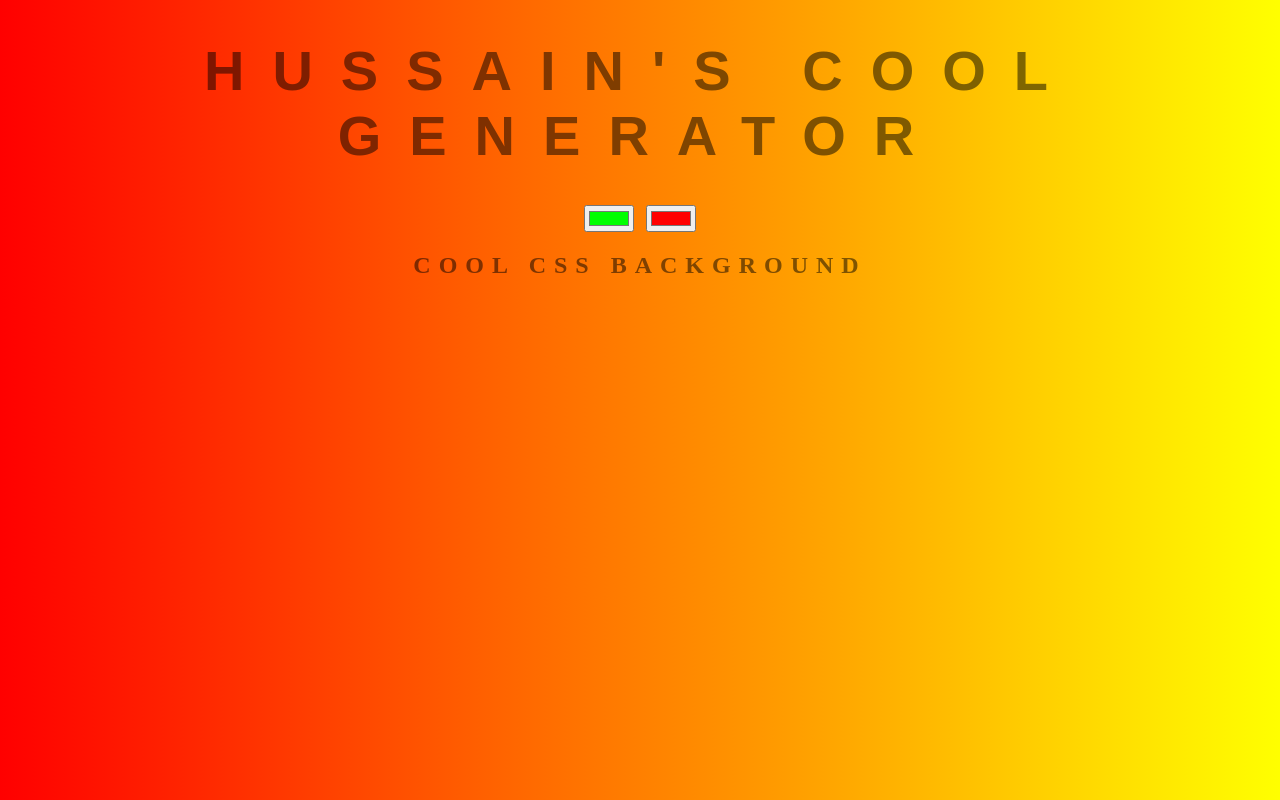
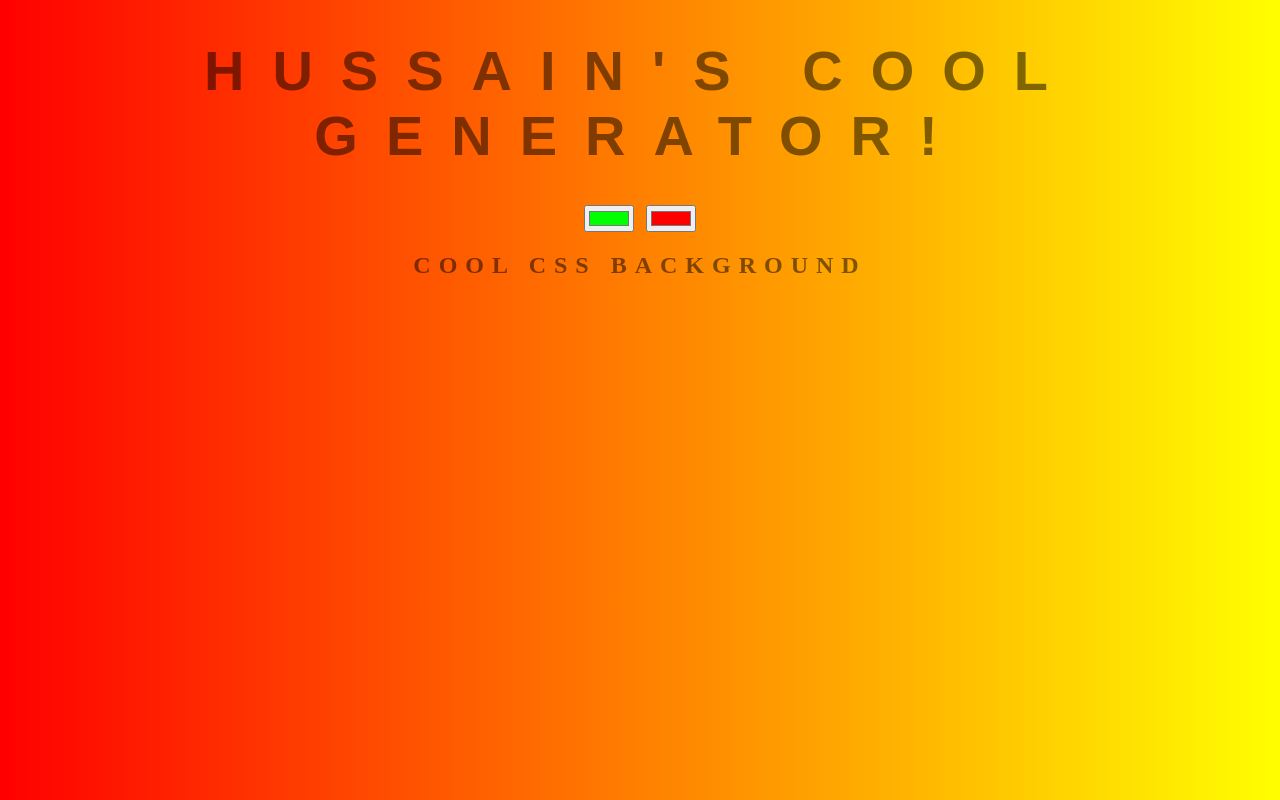
Before and after one commit to bharmalh/background-generator, a plain HTML site: page index.html in a window 1280 px wide. Drawn offline with Linux system fonts and the light colour scheme.

Commit message:
Added exclamation mark

```diff
--- a/index.html
+++ b/index.html
@@ -5,7 +5,7 @@
 		<link rel="stylesheet" type="text/css" href="style.css">
 	</head>
 	<body>
-		<h1>Hussain's COOL Generator</h1>
+		<h1>Hussain's COOL Generator!</h1>
 		<input oninput="setGradientStyle()" id="color1" type="color" name="color1" value="#00ff00">
 		<input oninput="setGradientStyle()" id="color2" type="color" name="color2" value="#ff0000">
 		<h2>Cool CSS Background</h2>
```
